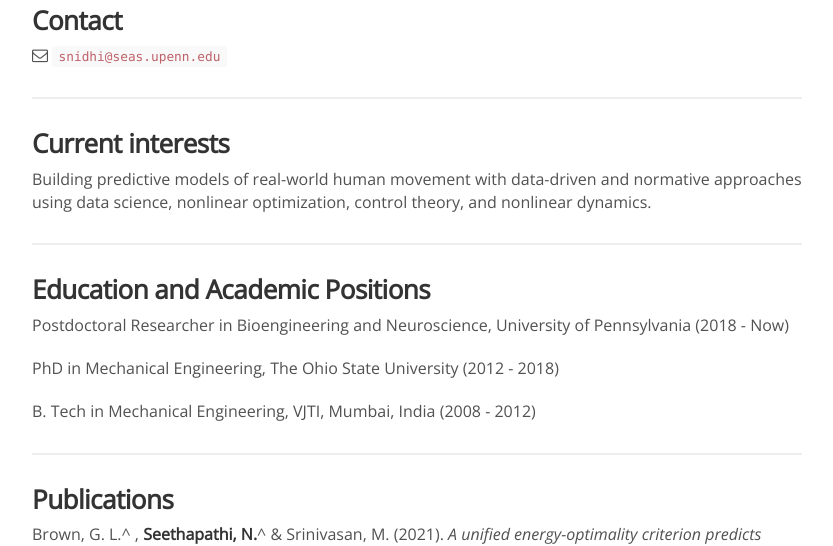
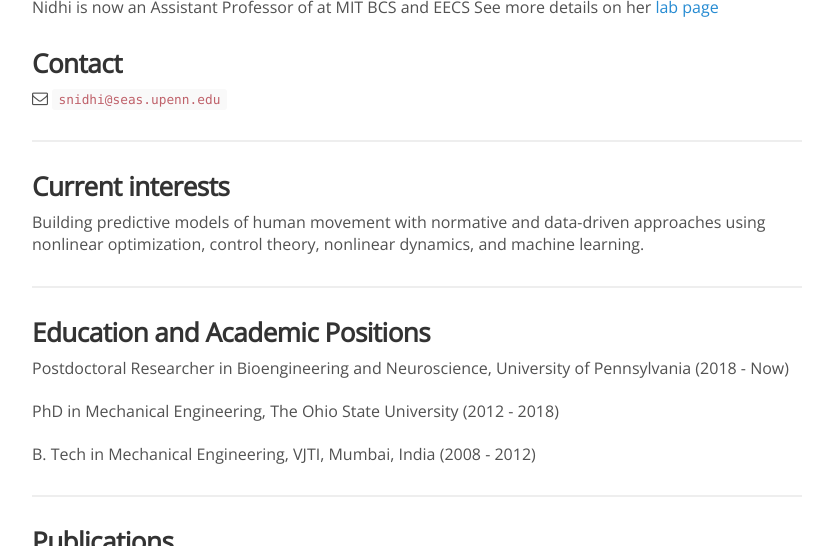
Before and after one commit to KordingLab/KordingLab.github.io, a Jekyll site: the page built from _people/nidhi_seethapathi.md, in a window 1280 px wide and 900 px high, cut to the strip 354-900 px from the top of the window. Shown: the whole strip, without its empty margins (223-1056 px from the left). Built offline with Jekyll 4.4.1, drawn with Linux system fonts in a browser that asks for light colours; nearby versions of some CDN libraries; comment, search, counter and statistics services are not loaded.

Commit message:
Update nidhi_seethapathi.md

```diff
--- a/_people/nidhi_seethapathi.md
+++ b/_people/nidhi_seethapathi.md
@@ -7,6 +7,9 @@ joined: 2018
 
 <img width="250" src="{{site.baseurl}}/images/people/{{page.avatar}}" data-action="zoom">
 
+ Nidhi is now an Assistant Professor of at MIT BCS and EECS
+ See more details on her [lab page](http://www.seethapathilab.org)
+
 ### Contact
 
 <i class="fa fa-envelope-o"></i> `snidhi@seas.upenn.edu`<br>
@@ -15,7 +18,7 @@ joined: 2018
 
 ### Current interests
 
-Building predictive models of real-world human movement with data-driven and normative approaches using data science, nonlinear optimization, control theory, and nonlinear dynamics.
+Building predictive models of human movement with normative and data-driven approaches using nonlinear optimization, control theory, nonlinear dynamics, and machine learning.
 
 <hr>
 
```
